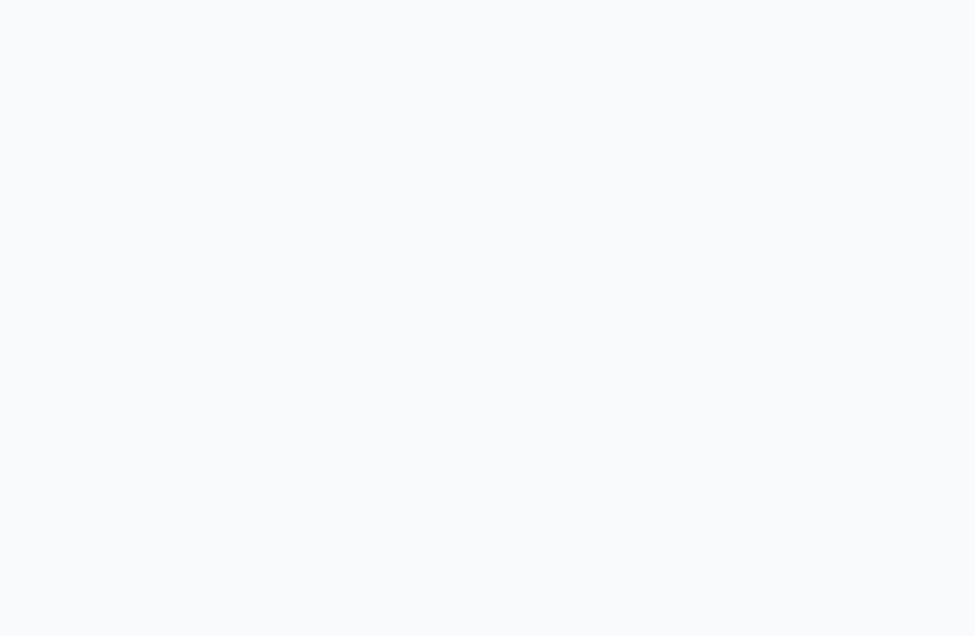
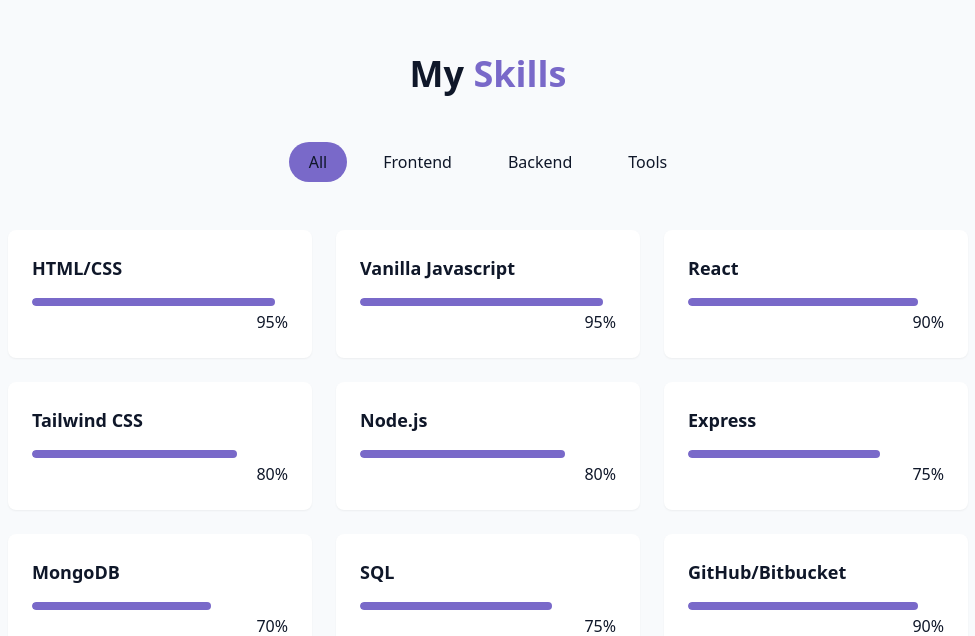
Before and after one commit to anastassiamedvedeva/personal_portfolio, a React (Vite) app: page / in a window 1280 px wide. Shown: the part 1524-2160 px from the top of the page, without its empty margins (152-1127 px from the left). Before the commit the page ends 1482 px from the top, so only its background shows below. Built offline with nearby package versions, Linux system fonts and the light colour scheme.

Commit message:
Skill section build out

```diff
--- /dev/null
+++ b/src/components/SkillsSection.jsx
@@ -0,0 +1,79 @@
+import { useState } from "react";
+import { cn } from "@/lib/utils";
+
+const skills = [
+  // Frontend
+  { name: "HTML/CSS", level: 95, category: "frontend" },
+  { name: "Vanilla Javascript", level: 95, category: "frontend" },
+  { name: "React", level: 90, category: "frontend" },
+  { name: "Tailwind CSS", level: 80, category: "frontend" },
+
+  // Backend
+  { name: "Node.js", level: 80, category: "backend" },
+  { name: "Express", level: 75, category: "backend" },
+  { name: "MongoDB", level: 70, category: "backend" },
+  { name: "SQL", level: 75, category: "backend" },
+
+  //Tools
+  { name: "GitHub/Bitbucket", level: 90, category: "tools" },
+  { name: "Docker", level: 70, category: "tools" },
+  { name: "Figma", level: 85, category: "tools" },
+  { name: "VS Code", level: 95, category: "tools" },
+]
+
+const categories = ["all", "frontend", "backend", "tools"];
+
+export const SkillsSection = () => {
+  const [activeCategory, setActiveCategory] = useState("all");
+
+  //Filter through skills and show either all skills or a category
+  const filteredSkills = skills.filter((skill) => activeCategory === "all" || skill.category === activeCategory);
+
+  return (
+    <section id="skills" className="py-24 px-5 bg-secondary/30">
+      <div className="container mx-auto max-w-5xl">
+        <h2 className="text-3xl md:text-4xl font-bold mb-12 text-center">
+          My <span className="text-primary"> Skills</span>
+        </h2>
+
+        {/* Category Filter Section */}
+        <div className="flex flex-wrap justify-center gap-4 mb-12">
+          {categories.map((category, key) => (
+            <button
+              key={key}
+              onClick={() => setActiveCategory(category)}
+              className={cn(
+                "px-5 py-2 rounded-full transition-colors duration-300 capitalize",
+                activeCategory === category ? "bg-primary text-primary-foregroud" : "bg-secondary/70 text-foreground hover:bg-secondary")}
+            >
+              {category}
+            </button>
+          ))}
+        </div>
+
+        <div className="grid grid-cols-1 sm:grid-cols-2 lg:grid-cols-3 gap-6">
+          {filteredSkills.map((skill, key) => (
+            <div
+              key={key}
+              className="bg-card p-6 rounded-lg shadow-xs card-hover"
+            >
+              <div className="text-left mb-4">
+                <h3 className="font-semibold text-lg">{skill.name}
+                </h3>
+              </div>
+
+              <div className="w-full bg-secondary/50 h-2 rounded-full overflow-hidden">
+                <div className="bg-primary h-2 rounded-full origin-left animate-grow_1.5s_ease_out" style={{ width: skill.level + "%" }} />
+              </div>
+
+              <div className="text-right mt-1">
+                <span text-small text-muted-foregorund>{skill.level}%</span>
+              </div>
+            </div>
+          ))}
+
+        </div>
+      </div>
+    </section >
+  )
+}
--- a/src/pages/Home.jsx
+++ b/src/pages/Home.jsx
@@ -3,6 +3,7 @@
 import { Navbar } from "@/components/Navbar";
 import { HeroSection } from "@/components/HeroSection";
 import { AboutSection } from "@/components/AboutSection";
+import { SkillsSection } from "@/components/SkillsSection";
 
 export const Home = () => {
   return (
@@ -17,6 +18,7 @@
       <main>
         <HeroSection />
         <AboutSection />
+        <SkillsSection />
       </main>
       { /* Footer */}
     </div>
```
